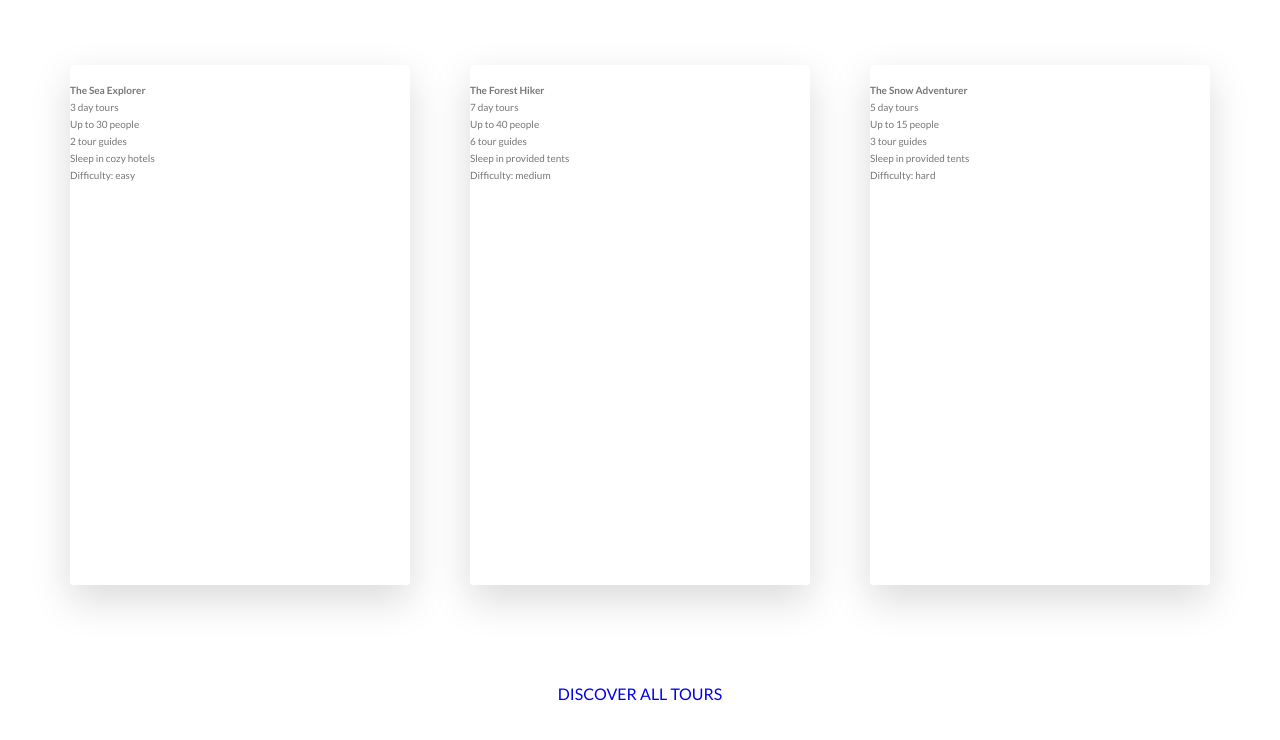
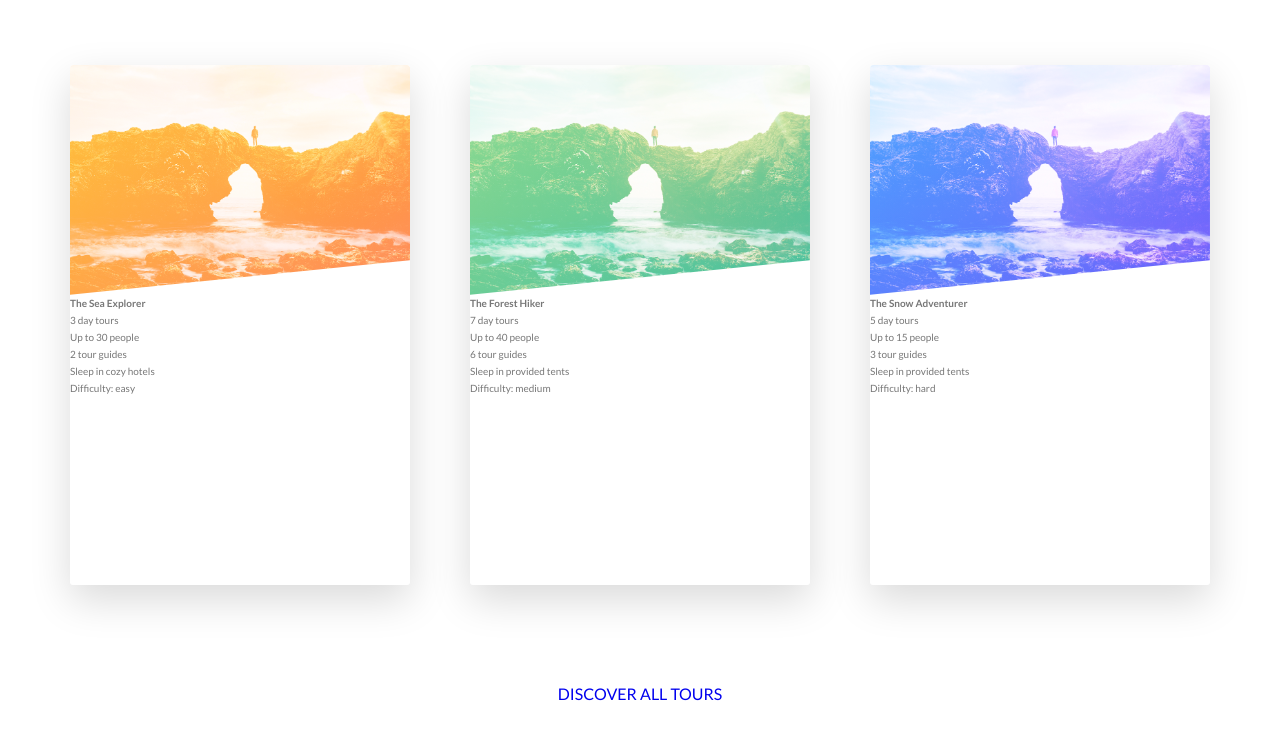
Before and after one commit to LauraTelqiu/natours, a website: page index.html in a window 1280 px wide. Shown: the part 2270-3010 px from the top of the page. Drawn offline with Linux system fonts and the light colour scheme.

Commit message:
front image

```diff
--- a/sass/components/_card.scss
+++ b/sass/components/_card.scss
@@ -57,4 +57,41 @@
   &:hover &__side--back {
     transform: rotateY(0);
   }
+  // FRONT SIDE STYLING
+  &__picture {
+    background-size: cover;
+    height: 23rem;
+    background-blend-mode: screen;
+    -webkit-clip-path: polygon(0 0, 100% 0, 100% 85%, 0 100%);
+    clip-path: polygon(0 0, 100% 0, 100% 85%, 0 100%);
+    border-top-left-radius: 3px;
+    border-top-right-radius: 3px;
+
+    &--1 {
+      background-image: linear-gradient(
+          to right bottom,
+          $color-secondary-light,
+          $color-secondary-dark
+        ),
+        url("/img/nat-5.jpg");
+    }
+
+    &--2 {
+      background-image: linear-gradient(
+          to right bottom,
+          $color-primary-light,
+          $color-primary-dark
+        ),
+        url("/img/nat-5.jpg");
+    }
+
+    &--3 {
+      background-image: linear-gradient(
+          to right bottom,
+          $color-tertiary-light,
+          $color-tertiary-dark
+        ),
+        url("/img/nat-5.jpg");
+    }
+  }
 }
```
Also changed, not shown: css/style.css.
